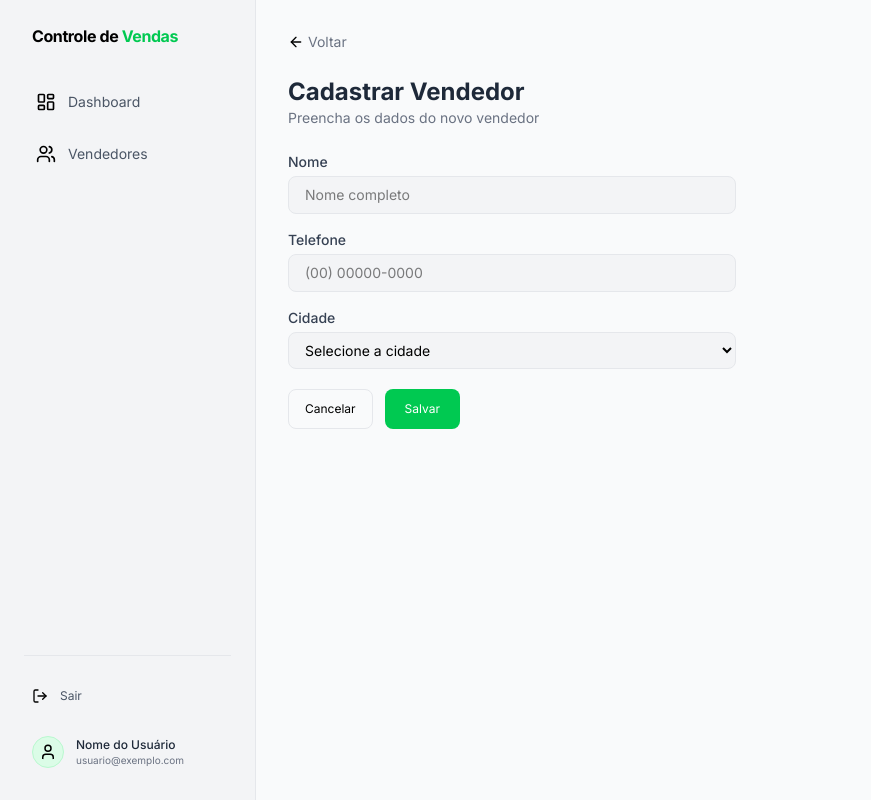
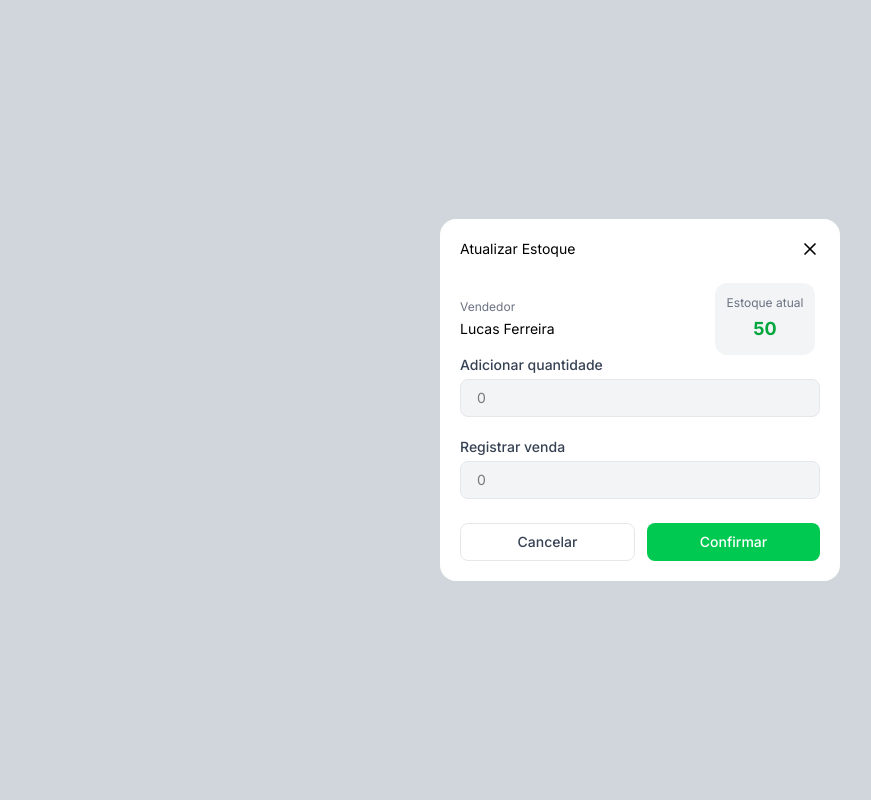
Before and after one commit to GabSouza6/controle-de-vendas, a React (Vite) app in the folder frontend/: page / in a window 1280 px wide. Shown: the whole page, without its empty margins (0-871 px from the left). Built offline with nearby package versions, Linux system fonts and the light colour scheme.

Commit message:
feat: adiciona componente AtualizarSaldo

```diff
--- a/frontend/src/App.tsx
+++ b/frontend/src/App.tsx
@@ -1,9 +1,9 @@
-import CadastrarVendedor from "./pages/CadastrarVendedor/CadastrarVendedor";
+import AtualizarEstoque from "./components/AtualizarSaldo/AtualizarSaldo";
 
 
 function App() {
   return (
-    <CadastrarVendedor />
+    <AtualizarEstoque />
   )
 }
 
--- a/frontend/src/components/AtualizarSaldo/AtualizarSaldo.tsx
+++ b/frontend/src/components/AtualizarSaldo/AtualizarSaldo.tsx
@@ -0,0 +1,72 @@
+import iconFechar from "../../assets/x.svg";
+
+const AtualizarSaldo = () => {
+  return (
+    <main className="flex min-h-screen justify-center items-center bg-gray-300">
+      <div className="bg-white max-w-100 w-full rounded-2xl p-5">
+        <div className="flex justify-between">
+          <h3 className="text-sm">Atualizar Estoque</h3>
+          <img
+            src={iconFechar}
+            alt="Icone Fechar"
+            className="w-5 cursor-pointer"
+          />
+        </div>
+
+        <div className="flex mt-6 gap-40 items-center">
+          <div className="flex flex-col gap-1">
+            <span className="text-xs text-gray-500">Vendedor</span>
+            <span className="text-sm">Lucas Ferreira</span>
+          </div>
+
+          <div className="bg-gray-100 rounded-xl p-3 text-center flex flex-col">
+            <span className="text-xs text-gray-500">Estoque atual</span>
+            <span className="text-lg font-bold text-green-600 mt-1">50</span>
+          </div>
+        </div>
+
+        <div className="flex flex-col gap-5">
+          <div className="flex flex-col gap-1">
+            <label
+              htmlFor="quantidade"
+              className="text-sm font-medium text-gray-700"
+            >
+              Adicionar quantidade
+            </label>
+            <input
+              type="number"
+              id="quantidade"
+              placeholder="0"
+              className="bg-gray-100 border border-gray-200 rounded-lg px-4 py-2 text-sm outline-none  "
+            />
+          </div>
+
+          <div className="flex flex-col gap-1">
+            <label
+              htmlFor="venda"
+              className="text-sm font-medium text-gray-700"
+            >
+              Registrar venda
+            </label>
+            <input
+              type="number"
+              id="venda"
+              placeholder="0"
+              className="flex-1 bg-gray-100 border border-gray-200 rounded-lg px-4 py-2 text-sm outline-none "
+            />
+          </div>
+        </div>
+        <div className="flex gap-3 mt-6">
+          <button className="flex-1 py-2 px-4 rounded-lg border border-gray-200 text-sm font-medium text-gray-700 hover:bg-gray-100 cursor-pointer">
+            Cancelar
+          </button>
+          <button className="flex-1 py-2 px-4 bg-green-500 hover:bg-green-600 text-white rounded-lg text-sm font-medium cursor-pointer">
+            Confirmar
+          </button>
+        </div>
+      </div>
+    </main>
+  );
+};
+
+export default AtualizarSaldo;
--- a/frontend/src/pages/CadastrarVendedor/CadastrarVendedor.tsx
+++ b/frontend/src/pages/CadastrarVendedor/CadastrarVendedor.tsx
@@ -6,11 +6,6 @@ const CadastrarVendedor = () => {
       <SideBar />
 
       <main className="flex-1 p-8">
-        <button className="flex items-center gap-1 text-sm text-gray-500 hover:text-gray-800 transition-colors cursor-pointer mb-6">
-          <img src="/src/assets/arrow-left.svg" className="w-4 h-4" />
-          Voltar
-        </button>
-
         <header className="mb-6">
           <h1 className="text-2xl font-bold text-gray-800">
             Cadastrar Vendedor
@@ -29,29 +24,35 @@ const CadastrarVendedor = () => {
               type="text"
               id="nome"
               placeholder="Nome completo"
-              className="flex-1 bg-gray-100 border border-gray-200 rounded-lg px-4 py-2 text-sm outline-none"
+              className="flex-1 bg-gray-100 border border-gray-200 rounded-lg px-4 py-2 text-sm outline-none  "
             />
           </div>
 
           <div className="flex flex-col gap-1">
-            <label htmlFor="telefone" className="text-sm font-medium text-gray-700">
+            <label
+              htmlFor="telefone"
+              className="text-sm font-medium text-gray-700"
+            >
               Telefone
             </label>
             <input
               type="text"
               id="telefone"
               placeholder="(00) 00000-0000"
-              className="flex-1 bg-gray-100 border border-gray-200 rounded-lg px-4 py-2 text-sm outline-none"
+              className="flex-1 bg-gray-100 border border-gray-200 rounded-lg px-4 py-2 text-sm outline-none "
             />
           </div>
 
           <div className="flex flex-col gap-1">
-            <label htmlFor="cidade" className="text-sm font-medium text-gray-700">
+            <label
+              htmlFor="cidade"
+              className="text-sm font-medium text-gray-700"
+            >
               Cidade
             </label>
             <select
               id="cidade"
-              className="flex-1 bg-gray-100 border border-gray-200 rounded-lg px-3 py-2 text-sm outline-none cursor-pointer"
+              className="flex-1 bg-gray-100 border border-gray-200 rounded-lg px-3 py-2 text-sm outline-none cursor-pointer "
             >
               <option value="">Selecione a cidade</option>
               <option value="estancia">Estância</option>
```
Also changed, not shown: frontend/src/assets/x.svg (added).
